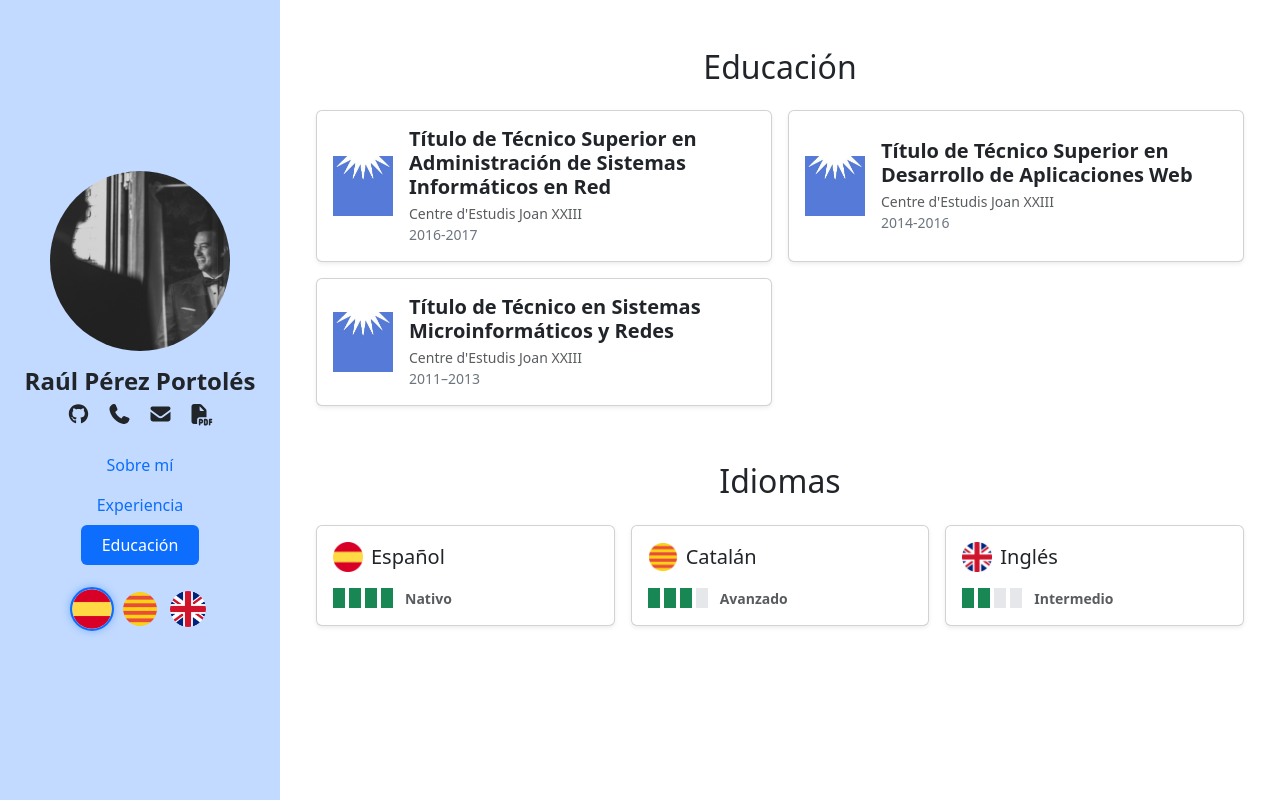
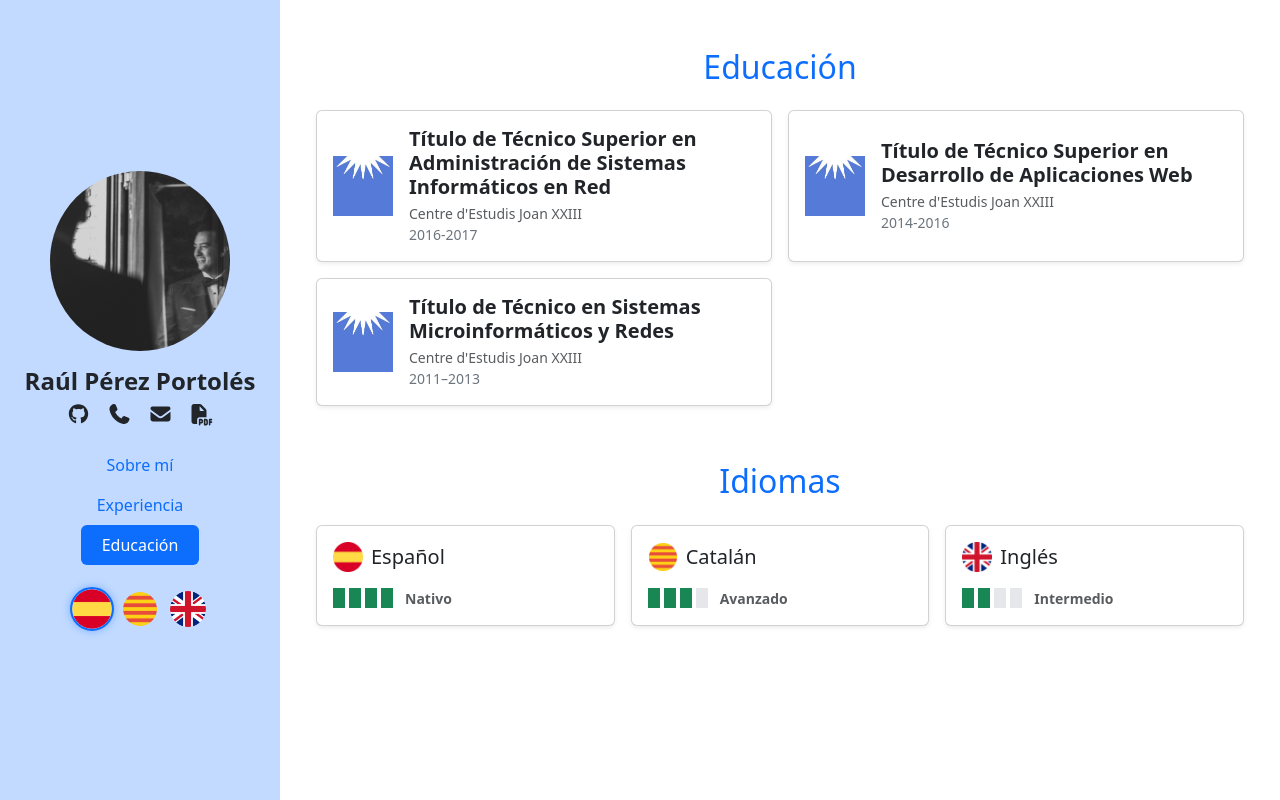
Before and after one commit to PerezRaul/portfolio, a Vue app: page /education in a window 1280 px wide. Built offline with nearby package versions, Linux system fonts and the light colour scheme.

Commit message:
Add primary text to page titles

```diff
--- a/src/pages/About.vue
+++ b/src/pages/About.vue
@@ -1,7 +1,7 @@
 <template>
   <section id="education" class="py-4">
     <div class="container">
-      <h2 class="text-center mb-4">{{ $t("aboutPage.title") }}</h2>
+      <h2 class="text-primary text-center mb-4">{{ $t("aboutPage.title") }}</h2>
       <p class="lead mb-3">{{ $t("aboutPage.description") }}</p>
       <p class="lead mb-3">{{ $t("aboutPage.description2") }}</p>
       <p class="lead mb-5">{{ $t("aboutPage.description3") }}</p>
@@ -63,7 +63,7 @@ const interests = [
   border-radius: 0.5rem;
   margin-bottom: 0.5rem;
   background-color: #f8f9fa;
-  border-left: 4px solid #0d6efd !important;
+  border-left: 4px solid var(--bs-primary) !important;
   transition: all 0.3s ease;
 }
 
--- a/src/pages/Education.vue
+++ b/src/pages/Education.vue
@@ -1,7 +1,7 @@
 <template>
   <section id="education" class="py-4">
     <div class="container">
-      <h2 class="text-center mb-4">{{ $t("educationPage.academicTitles.title") }}</h2>
+      <h2 class="text-primary text-center mb-4">{{ $t("educationPage.academicTitles.title") }}</h2>
       <div class="row g-3">
         <div class="col-md-6" v-for="(academicTitle, index) in academicTitles" :key="index">
           <div class="card shadow-sm h-100">
@@ -30,7 +30,7 @@
   </section>
   <section id="languages" class="py-2">
     <div class="container py-4">
-      <h2 class="text-center mb-4">{{ $t("educationPage.languages.title") }}</h2>
+      <h2 class="text-primary text-center mb-4">{{ $t("educationPage.languages.title") }}</h2>
       <div class="row g-3">
         <div
           class="col-md-4"
--- a/src/pages/Experience.vue
+++ b/src/pages/Experience.vue
@@ -1,7 +1,7 @@
 <template>
   <section id="experience" class="py-4">
     <div class="container">
-      <h2 class="text-center mb-4">{{ $t("experiencePage.title") }}</h2>
+      <h2 class="text-primary text-center mb-4">{{ $t("experiencePage.title") }}</h2>
       <div
         v-for="(experience, index) in experiences"
         :key="index"
```
